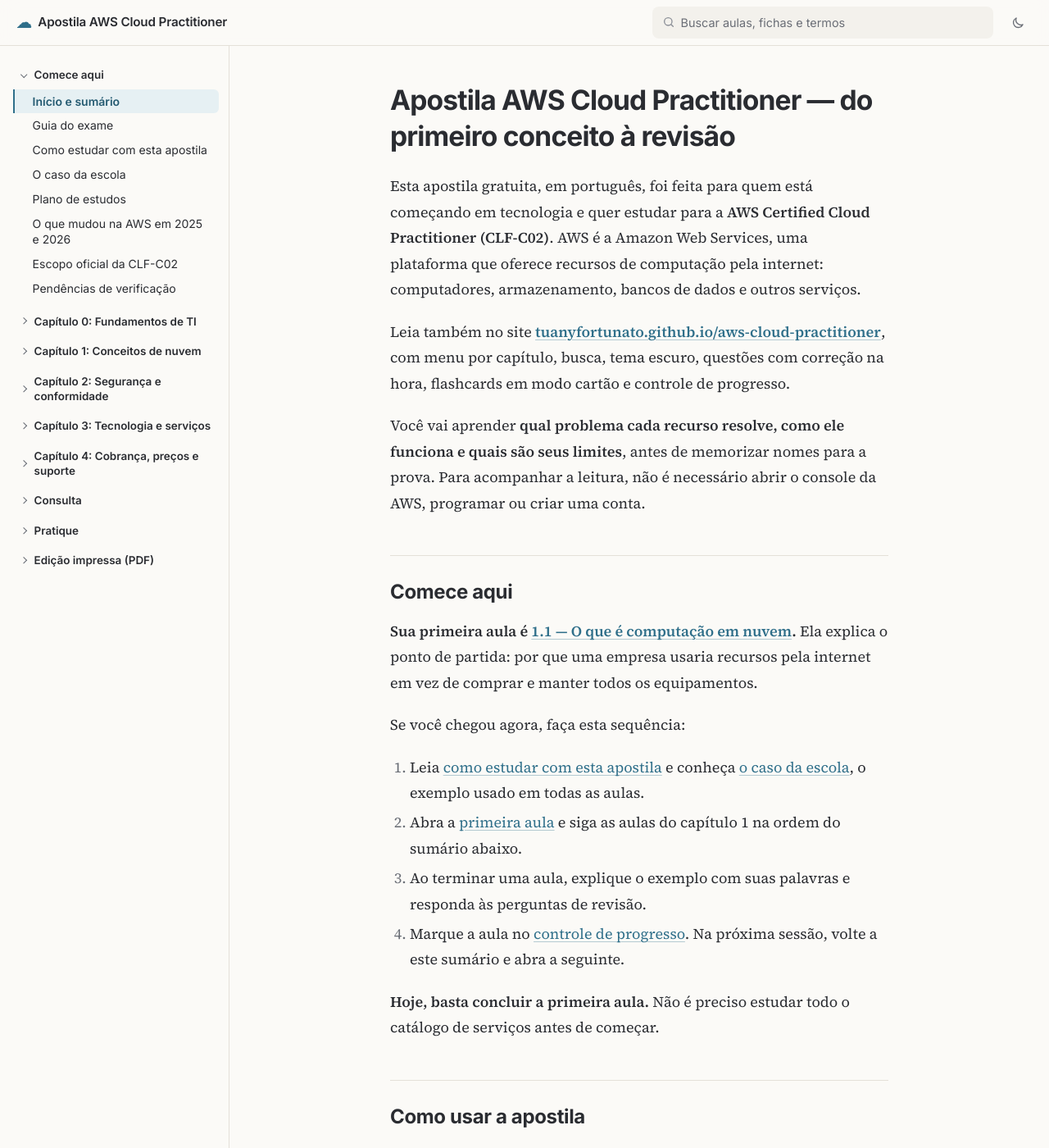
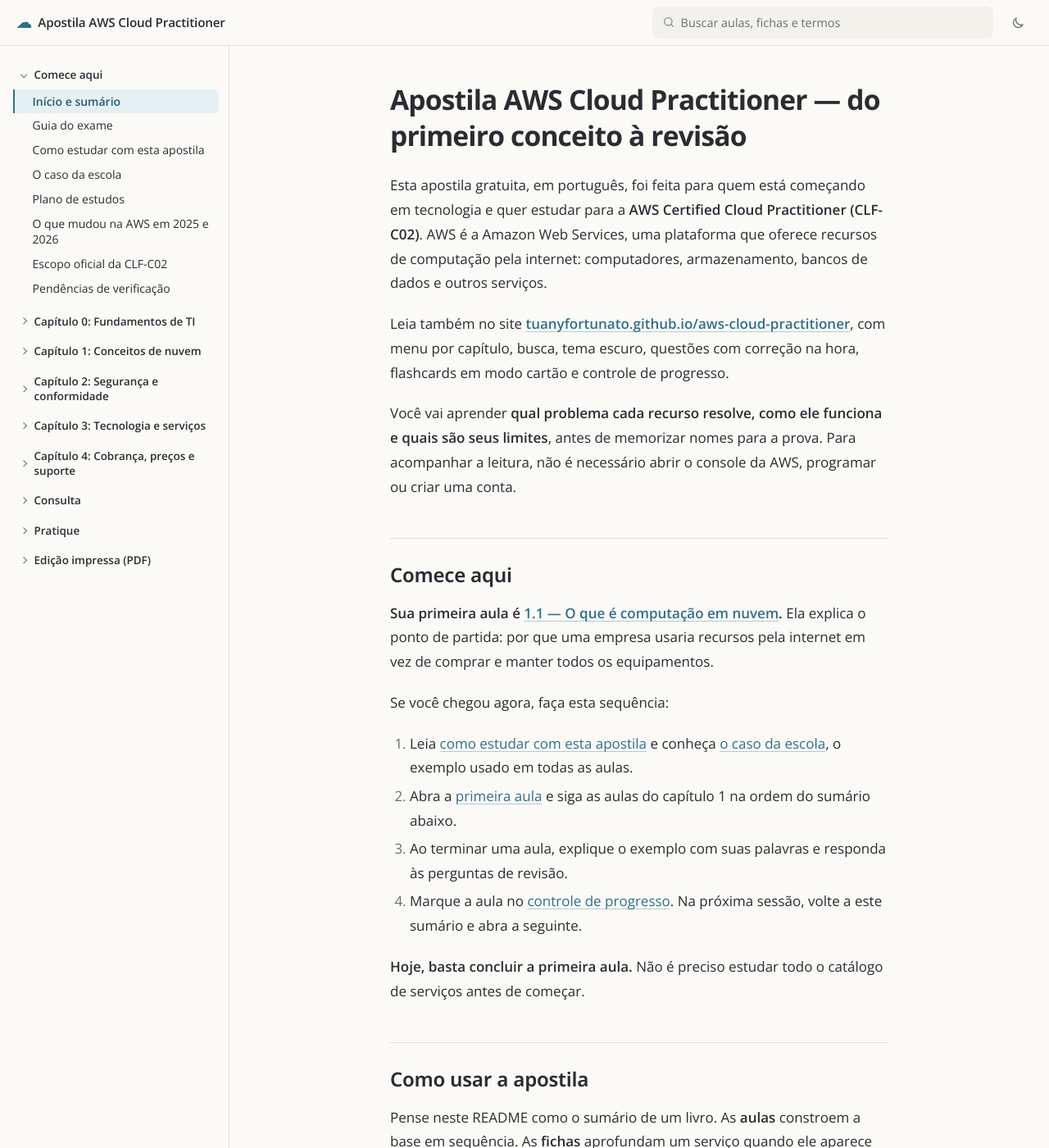
Before and after one commit to tuanyfortunato/aws-cloud-practitioner, a Jekyll site: the page built from README.md, in a window 1280 px wide and 1400 px high. Shown: the whole window at 82% size. Built offline with Jekyll 4.4.1, drawn with Linux system fonts in a browser that asks for light colours; our own code applies the rules of GitHub Pages for plain Markdown files.

Commit message:
Site: fonte Open Sans em todo o texto
Texto, títulos, menu e diagramas passam a usar Open Sans, com
"Helvetica Neue", Helvetica, Arial e sans-serif como alternativas.
O tamanho do texto das aulas foi ajustado à nova fonte.

```diff
--- a/_layouts/default.html
+++ b/_layouts/default.html
@@ -22,7 +22,7 @@
     {% seo title=false %}
     <link rel="preconnect" href="https://fonts.googleapis.com">
     <link rel="preconnect" href="https://fonts.gstatic.com" crossorigin>
-    <link rel="stylesheet" href="https://fonts.googleapis.com/css2?family=Inter:wght@400;500;600;700&family=Source+Serif+4:ital,opsz,wght@0,8..60,400;0,8..60,600;1,8..60,400&family=JetBrains+Mono:wght@400&display=swap">
+    <link rel="stylesheet" href="https://fonts.googleapis.com/css2?family=Open+Sans:ital,wght@0,400..700;1,400&family=JetBrains+Mono:wght@400&display=swap">
     <link rel="stylesheet" href="{{ '/assets/css/style.css?v=' | append: site.github.build_revision | relative_url }}">
   </head>
   <body data-base="{{ '/' | relative_url }}" data-repo="{{ site.repositorio_url }}">
--- a/assets/css/style.scss
+++ b/assets/css/style.scss
@@ -2,7 +2,7 @@
 ---
 
 // Tema do site: leitura calma para sessoes longas de estudo.
-// Texto em serifa (Source Serif 4), interface em Inter, fundo cor de papel e um unico tom de destaque.
+// Fonte Open Sans em todo o site (texto e interface), fundo cor de papel e um unico tom de destaque.
 // Cores em variaveis: tema claro por padrao, escuro pelo sistema ou pelo botao (data-theme).
 // Mantenha este arquivo em ASCII.
 
@@ -23,8 +23,9 @@
   --errado: #b5473a;
   --errado-fundo: #f8e8e5;
   --sombra: 0 1px 2px rgba(40, 35, 25, .06), 0 4px 16px rgba(40, 35, 25, .06);
-  --texto-leitura: "Source Serif 4", Georgia, "Times New Roman", serif;
-  --texto-interface: Inter, system-ui, -apple-system, "Segoe UI", Roboto, sans-serif;
+  --fonte: "Open Sans", "Helvetica Neue", Helvetica, Arial, sans-serif;
+  --texto-leitura: var(--fonte);
+  --texto-interface: var(--fonte);
   --texto-codigo: "JetBrains Mono", ui-monospace, SFMono-Regular, Menlo, Consolas, monospace;
   --menu-largura: 17.5rem;
   --topo-altura: 3.5rem;
@@ -162,15 +163,15 @@ a { color: var(--acento); }
 .conteudo { flex: 1; min-width: 0; padding: 2.75rem 3rem 4rem; }
 .markdown-body {
   max-width: 44rem; margin: 0 auto;
-  font-family: var(--texto-leitura); font-size: 1.125rem; line-height: 1.75; color: var(--texto);
-  font-optical-sizing: auto; overflow-wrap: break-word;
+  font-family: var(--texto-leitura); font-size: 1.0625rem; line-height: 1.75; color: var(--texto);
+  overflow-wrap: break-word;
 }
 .markdown-body > :first-child { margin-top: 0; }
 .markdown-body p, .markdown-body ul, .markdown-body ol, .markdown-body blockquote,
 .markdown-body table, .markdown-body pre, .markdown-body details { margin: 0 0 1.25rem; }
 
 .markdown-body h1, .markdown-body h2, .markdown-body h3, .markdown-body h4, .markdown-body h5, .markdown-body h6 {
-  font-family: var(--texto-interface); color: var(--texto); line-height: 1.3; letter-spacing: -.015em; font-weight: 650;
+  font-family: var(--texto-interface); color: var(--texto); line-height: 1.3; letter-spacing: -.01em; font-weight: 650;
 }
 .markdown-body h1 { font-size: 2.1rem; font-weight: 700; letter-spacing: -.025em; margin: 0 0 1.5rem; }
 .markdown-body h2 { font-size: 1.5rem; margin: 3rem 0 1rem; padding-top: 1.75rem; border-top: 1px solid var(--borda); }
@@ -306,7 +307,7 @@ a { color: var(--acento); }
   border-radius: 10px; box-shadow: var(--sombra);
 }
 .cartao-pergunta { font-size: 1.2rem; font-weight: 600; line-height: 1.45; }
-.cartao-resposta { padding-top: .9rem; border-top: 1px dashed var(--borda); font-family: var(--texto-leitura); font-size: 1.05rem; line-height: 1.7; }
+.cartao-resposta { padding-top: .9rem; border-top: 1px dashed var(--borda); font-family: var(--texto-leitura); font-size: 1rem; line-height: 1.7; }
 .cartao-resposta > :last-child { margin-bottom: 0; }
 .cartao-acoes { display: flex; flex-wrap: wrap; gap: .5rem; margin-top: 1rem; }
 .cartao-info { margin: 0 0 .75rem; font-size: .85rem; color: var(--texto-suave); }
@@ -326,7 +327,7 @@ a { color: var(--acento); }
   }
   body.menu-aberto .menu { transform: none; box-shadow: var(--sombra); }
   .conteudo { padding: 1.5rem 1.1rem 3rem; }
-  .markdown-body { font-size: 1.0625rem; line-height: 1.7; }
+  .markdown-body { font-size: 1rem; line-height: 1.7; }
   .markdown-body h1 { font-size: 1.7rem; }
   .markdown-body h2 { font-size: 1.3rem; margin-top: 2.25rem; padding-top: 1.25rem; }
 }
--- a/assets/js/site.js
+++ b/assets/js/site.js
@@ -95,7 +95,7 @@
       mermaid.initialize({
         startOnLoad: false, securityLevel: "strict", theme: "base",
         themeVariables: {
-          darkMode: temaEscuro(), fontFamily: "Inter, system-ui, sans-serif", fontSize: "15px",
+          darkMode: temaEscuro(), fontFamily: '"Open Sans", "Helvetica Neue", Helvetica, Arial, sans-serif', fontSize: "15px",
           background: cor("--fundo"), primaryColor: cor("--destaque"), primaryBorderColor: cor("--acento"),
           primaryTextColor: cor("--texto"), secondaryColor: cor("--fundo-suave"), tertiaryColor: cor("--fundo-suave"),
           lineColor: cor("--texto-suave"), textColor: cor("--texto"), clusterBkg: cor("--fundo-suave"),
```
